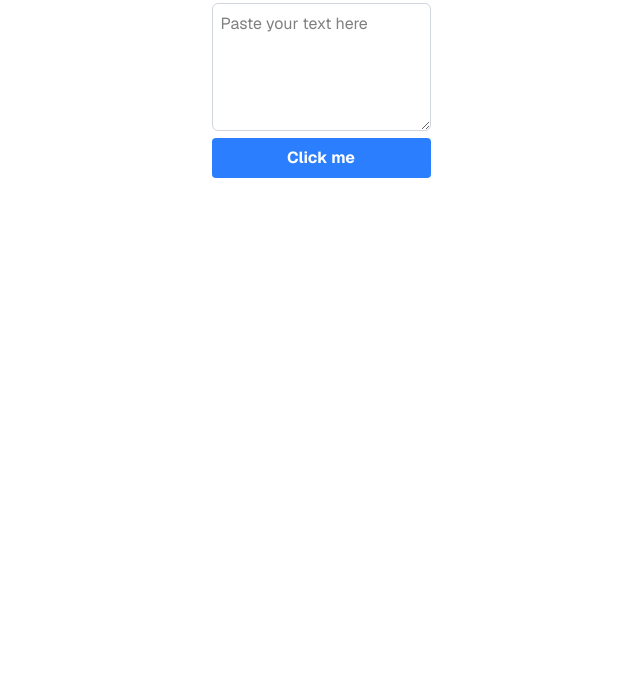
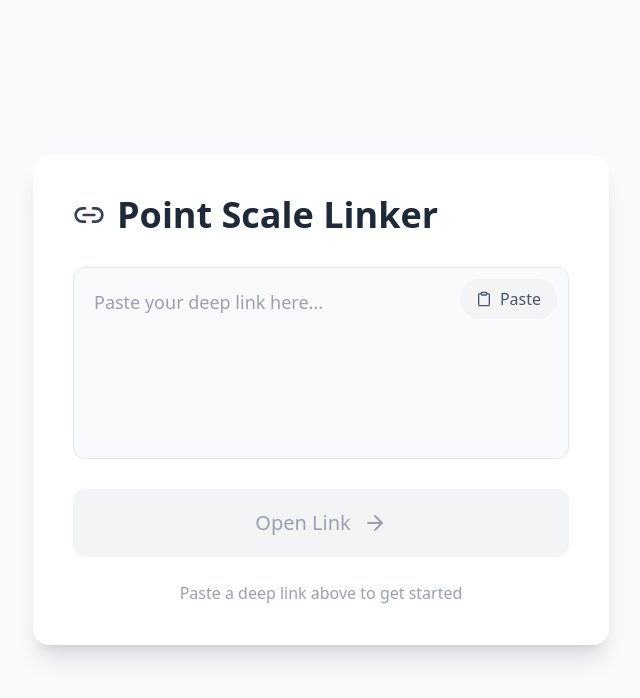
Before and after one commit to Qudusayo/point-scale-web, a Next.js app: page / in a window 1280 px wide. Shown: the top 698 px of the page, without its empty margins (319-959 px from the left). Built offline with nearby package versions, Linux system fonts and the light colour scheme.

Commit message:
Enhance Home component with clipboard functionality and improved UI layout

```diff
--- a/src/app/page.tsx
+++ b/src/app/page.tsx
@@ -1,26 +1,75 @@
 "use client";
 
-import { useState } from "react";
+import React, { useState } from "react";
+import { Link2, ArrowRight, Clipboard } from "lucide-react";
 
-export default function Home() {
-  const [deepLink, seTdeepLink] = useState("");
+function App() {
+  const [deepLink, setDeepLink] = useState("");
+
+  const handlePaste = async () => {
+    try {
+      const text = await navigator.clipboard.readText();
+      setDeepLink(text);
+    } catch (err) {
+      console.error("Failed to read clipboard:", err);
+    }
+  };
 
   return (
-    <div className="grid grid-rows-[20px_1fr_20px] items-center justify-items-center min-h-screen p-8 pb-20 sm:p-20 font-[family-name:var(--font-geist-sans)]">
-      <div>
-        <textarea
-          placeholder="Paste your text here"
-          className="w-full h-32 p-2 border border-gray-300 rounded-md focus:outline-none focus:ring-2 focus:ring-blue-500"
-          value={deepLink}
-          onChange={(e) => seTdeepLink(e.target.value)}
-        ></textarea>
-        <a
-          className="bg-blue-500 text-white font-bold py-2 px-4 rounded hover:bg-blue-700 transition duration-300 block w-full text-center"
-          href={deepLink || "#"}
+    <div className="min-h-screen bg-gray-50 p-4 sm:p-6 md:p-8 lg:p-12 flex items-center justify-center">
+      <div className="w-full max-w-xs sm:max-w-md md:max-w-lg lg:max-w-xl bg-white rounded-2xl p-6 sm:p-8 md:p-10 shadow-xl">
+        <div className="flex items-center gap-3 mb-8">
+          <Link2 className="w-6 h-6 sm:w-7 sm:h-7 md:w-8 md:h-8 text-gray-700" />
+          <h1 className="text-2xl sm:text-3xl md:text-4xl font-bold text-gray-800">
+            Point Scale Linker
+          </h1>
+        </div>
+
+        <div className="space-y-5 md:space-y-6">
+          <div className="relative">
+            <textarea
+              placeholder="Paste your deep link here..."
+              className="w-full h-36 sm:h-40 md:h-48 p-4 md:p-5 bg-gray-50 rounded-xl text-gray-700 placeholder-gray-400
+                focus:outline-none focus:ring-2 focus:ring-blue-500 transition-all duration-300 resize-none border
+                border-gray-200 text-base sm:text-lg"
+              value={deepLink}
+              onChange={(e) => setDeepLink(e.target.value)}
+            />
+            <button
+              onClick={handlePaste}
+              className="absolute top-3 right-3 px-4 py-2 text-sm md:text-base bg-gray-100 hover:bg-gray-200
+                rounded-full text-gray-600 transition-all duration-300 flex items-center gap-2 hover:shadow-md"
+            >
+              <Clipboard className="w-4 h-4" />
+              Paste
+            </button>
+          </div>
+
+          <a
+            href={deepLink || "#"}
+            className={`group flex items-center justify-center gap-3 w-full py-4 md:py-5 px-6 rounded-xl
+              font-medium text-lg md:text-xl
+              ${
+                deepLink
+                  ? "bg-blue-500 hover:bg-blue-600 text-white cursor-pointer shadow-md hover:shadow-lg"
+                  : "bg-gray-100 text-gray-400 cursor-not-allowed"
+              } transition-all duration-300`}
+            onClick={(e) => !deepLink && e.preventDefault()}
+          >
+            Open Link
+            <ArrowRight className="w-5 h-5 md:w-6 md:h-6 group-hover:translate-x-1 transition-transform duration-300" />
+          </a>
+        </div>
+
+        <p
+          className={`mt-6 text-sm sm:text-base text-gray-400 text-center transition-opacity duration-300
+          ${deepLink ? "opacity-0" : "opacity-100"}`}
         >
-          Click me
-        </a>
+          Paste a deep link above to get started
+        </p>
       </div>
     </div>
   );
 }
+
+export default App;
```
